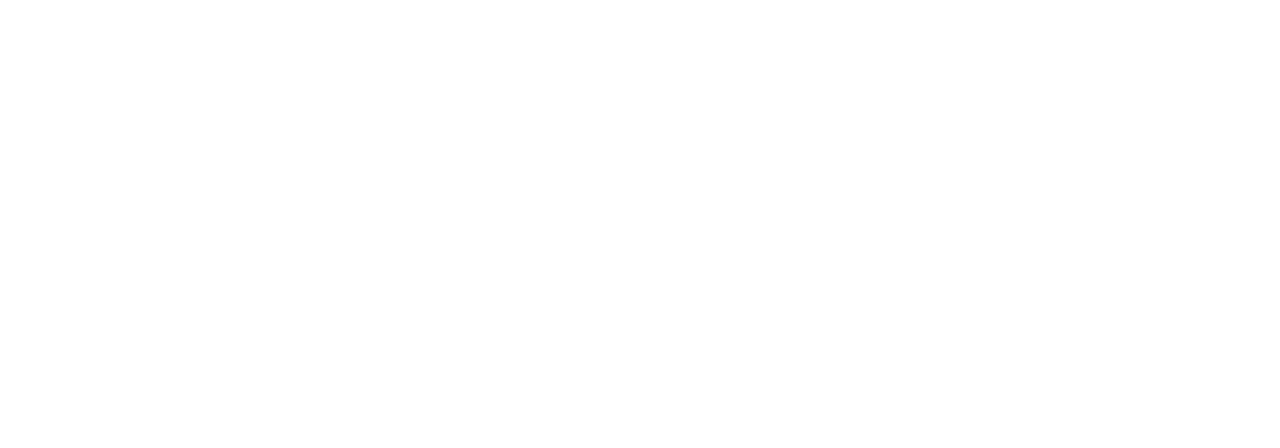
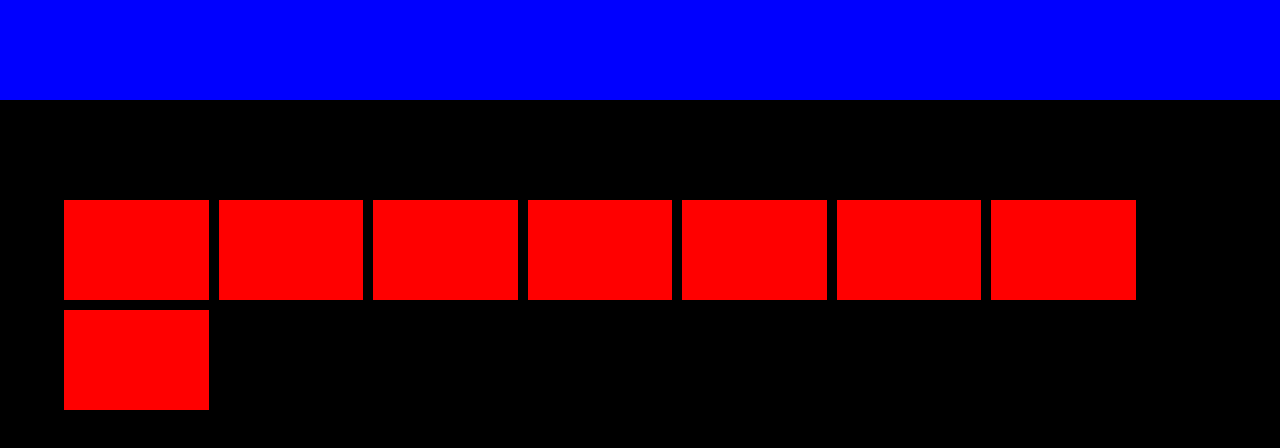
Before and after one commit to MicheleLafronza/html-css-zoom, a plain HTML site: page index.html in a window 1280 px wide. Drawn offline with Linux system fonts and the light colour scheme.

Commit message:
add flex main

```diff
--- a/css/style.css
+++ b/css/style.css
@@ -1,5 +1,47 @@
+/* regole generali */
 * {
     margin: 0;
     padding: 0;
     box-sizing: border-box;
 }
+
+#container {
+    width: 100vw;
+    height: 100vh;
+    background-color: black;
+}
+
+/* regole barra superiore */
+#top-bar {
+    width: 100%;
+    height: 100px;
+    position: fixed;
+    top: 0;
+    left: 0;
+    /* DEBUG */
+    background-color: blue;
+}
+
+/* regole contenuto centrale */
+main {
+    margin: auto;
+    width: 90%;
+    padding-top: 200px;
+
+}
+
+#flex-container-main {
+    display: flex;
+    justify-content: flex-start;
+    flex-wrap: wrap;
+    flex-shrink: 0;
+    gap: 10px;
+    overflow-y: auto;
+}
+
+.box {
+    width: calc((100% / 7) - 20px);
+    /* DEBUG */
+    min-height: 100px;
+    background-color: red;
+}
--- a/index.html
+++ b/index.html
@@ -23,7 +23,14 @@
 
             <!-- contenitore finestre parte centrale -->
             <div id="flex-container-main">
-
+                <div class="box"></div>
+                <div class="box"></div>
+                <div class="box"></div>
+                <div class="box"></div>
+                <div class="box"></div>
+                <div class="box"></div>
+                <div class="box"></div>
+                <div class="box"></div>
             </div>
             <!-- /fine contenitore fine parte centrale -->
 
@@ -37,6 +44,7 @@
         <!-- /fine barra inferiore -->
 
     </div>
-    <!-- /fine pagina -->
+    <!-- /fine contenitore a tutta pagina -->
+
 </body>
 </html>
```
